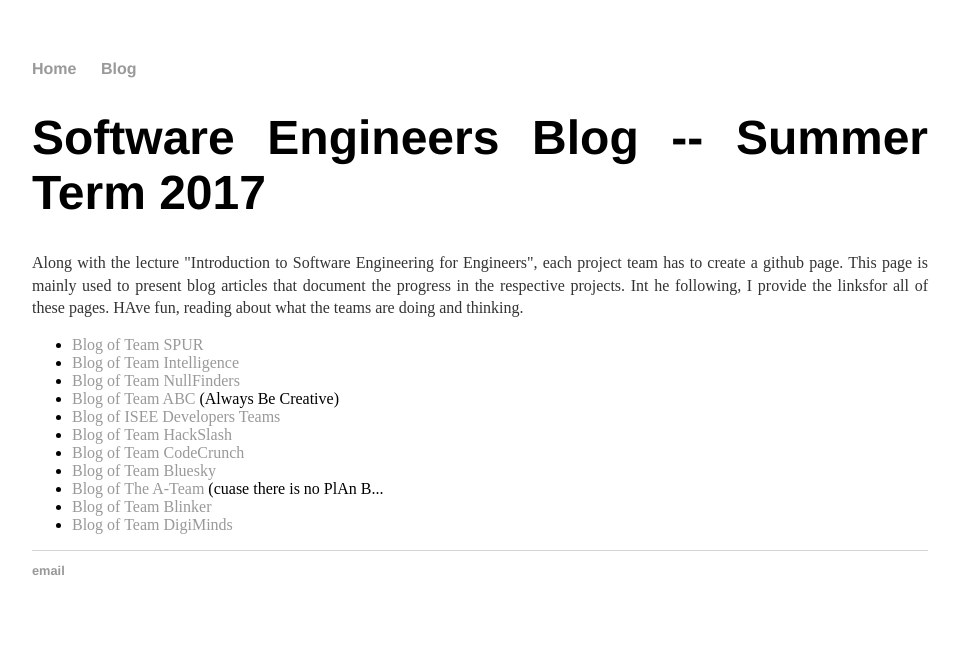
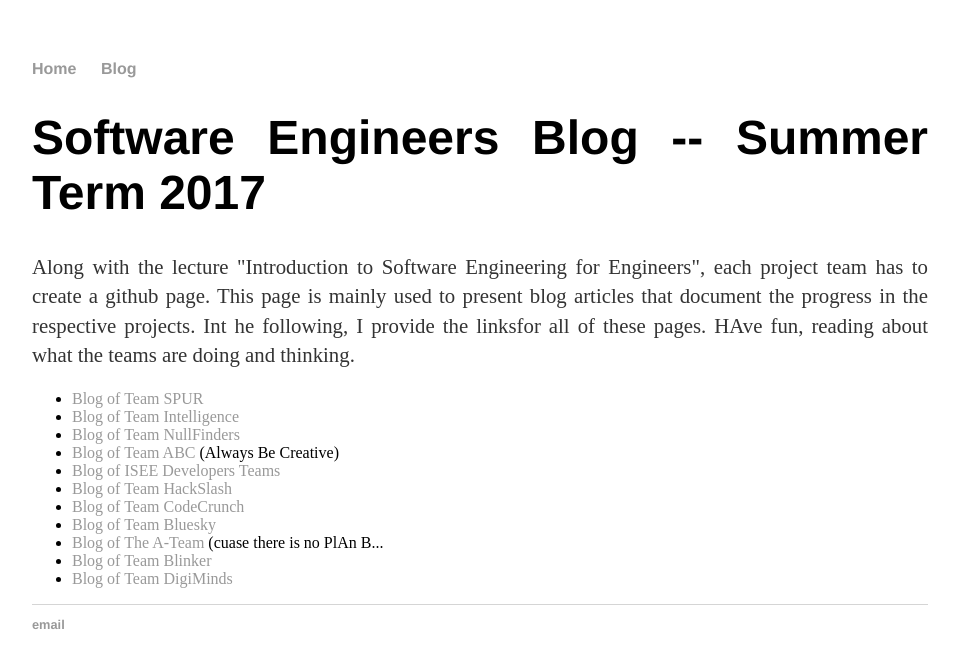
Before and after one commit to kartikprabhu20/YourEuro, a Jekyll site: the page built from docs/index_old.html, in a window 1280 px wide. Shown: the top 668 px of the page, without its empty margins (160-1119 px from the left). Built offline with Jekyll 4.4.1, drawn with Linux system fonts in a browser that asks for light colours; a file with an impossible date is left out.

Commit message:
Update main.css

```diff
--- a/docs/css/main.css
+++ b/docs/css/main.css
@@ -25,7 +25,7 @@ h1 {
     font-family:'Helvetica', 'Arial', 'Sans-Serif';
 }
 p {
-     font-size: 1.0em;
+     font-size: 1.3em;
     line-height: 1.4em;
     color: #333;
 }
```
